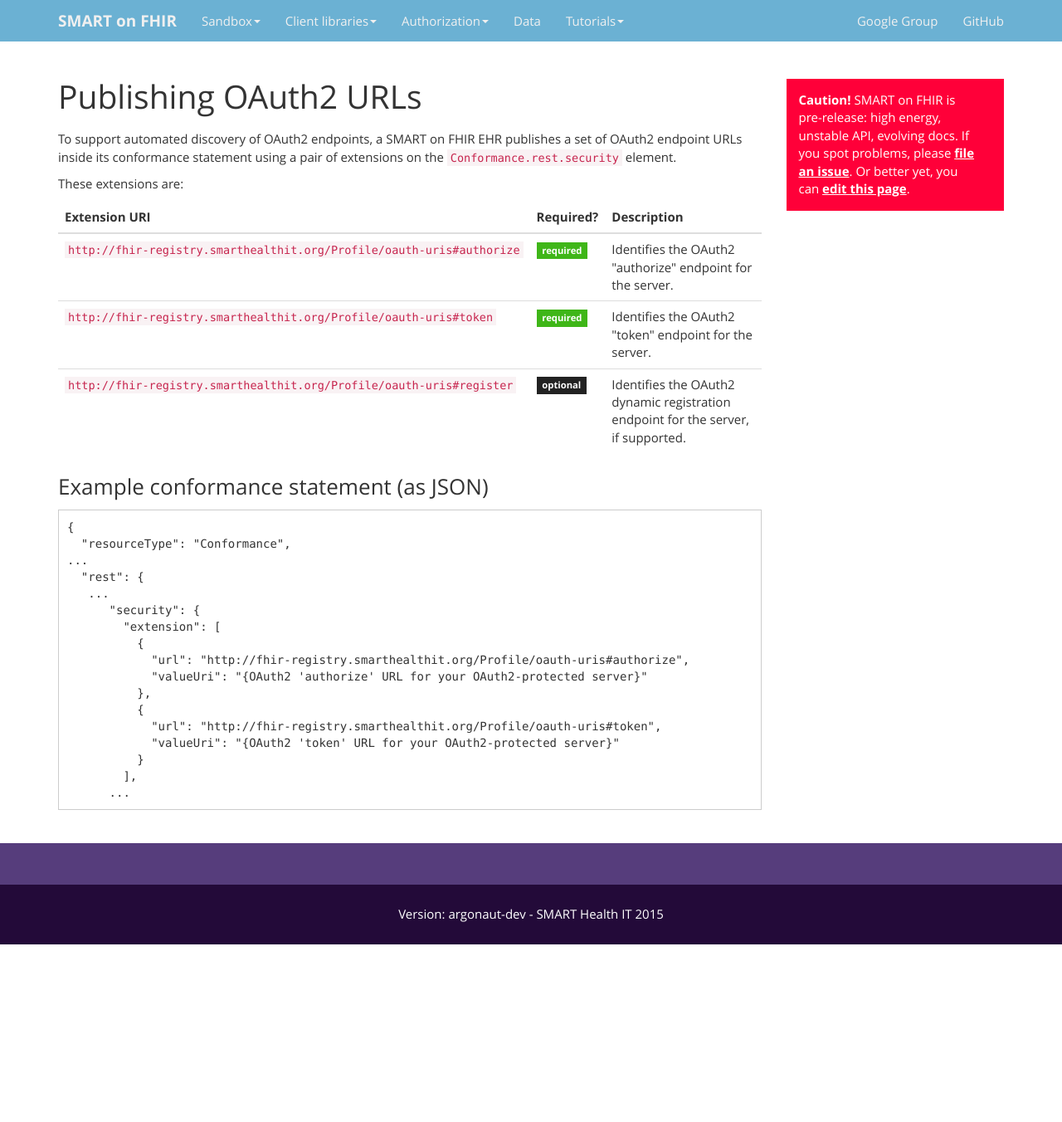
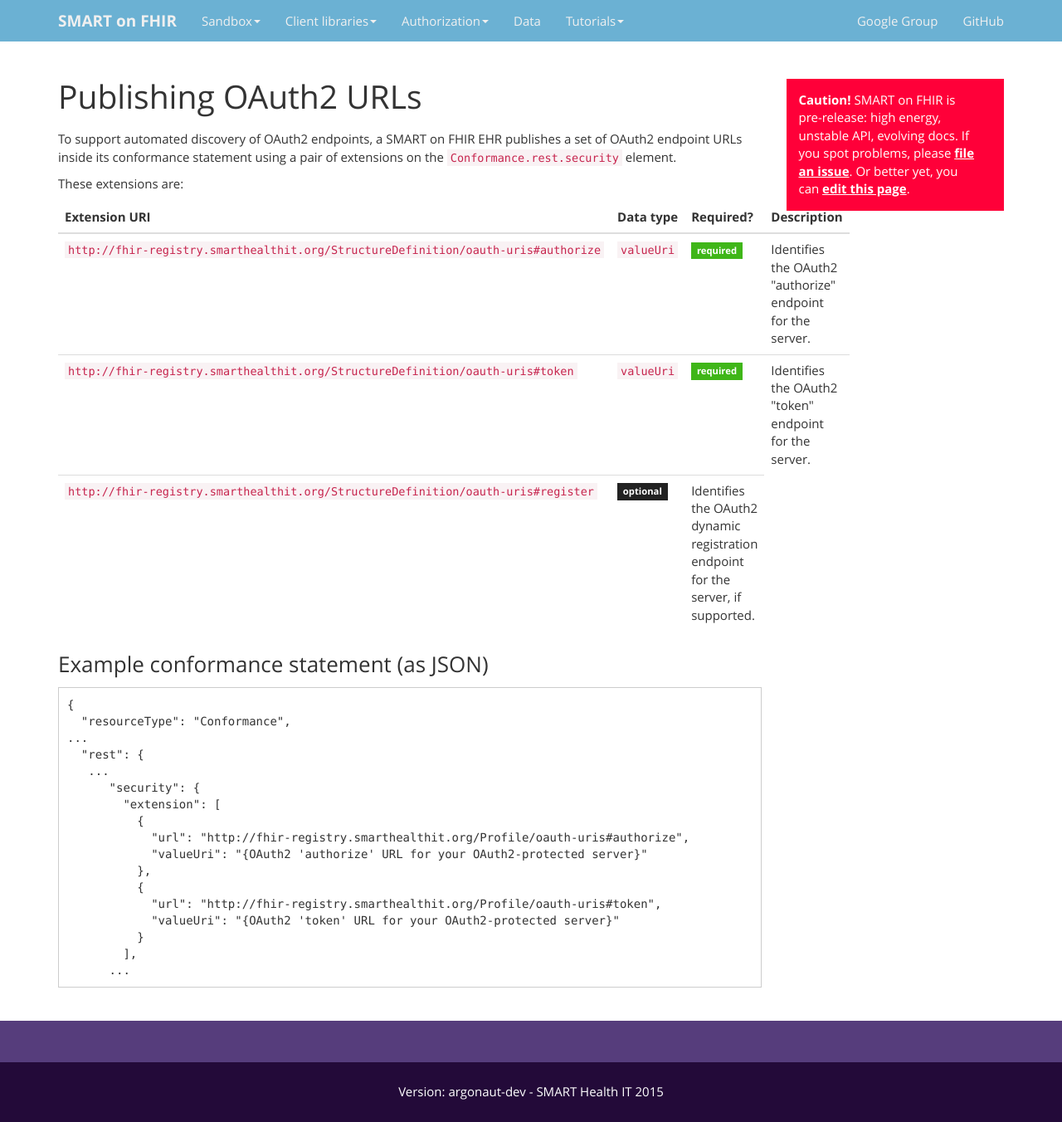
Before and after one commit to smart-on-fhir/smart-on-fhir.github.io, a Jekyll site: the page built from authorization/conformance-statement/index.md, in a window 1280 px wide. Shown: the whole page at 83% size. Built offline with Jekyll 4.4.1, drawn with Linux system fonts in a browser that asks for light colours; Markdown is read by kramdown in place of the engine named in the settings; before the commit the page ends 1138 px from its top, so only the background shows below that.

Commit message:
Update "Profile" to "StructureDefinition" for DSTU2

```diff
--- a/authorization/conformance-statement/index.md
+++ b/authorization/conformance-statement/index.md
@@ -12,26 +12,29 @@
 <table class="table">
   <thead>
     <th>Extension URI</th>
+    <th>Data type</th>
     <th>Required?</th>
     <th>Description</th>
   </thead>
   <tbody>
     <tr>
-      <td><code>http://fhir-registry.smarthealthit.org/Profile/oauth-uris#authorize</code></td>
+      <td><code>http://fhir-registry.smarthealthit.org/StructureDefinition/oauth-uris#authorize</code></td>
+      <td><code>valueUri</code></td>
       <td><span class="label label-success">required</span></td>
       <td>
 Identifies the OAuth2 "authorize" endpoint for the server.
       </td>
     </tr>
     <tr>
-      <td><code>http://fhir-registry.smarthealthit.org/Profile/oauth-uris#token</code></td>
+      <td><code>http://fhir-registry.smarthealthit.org/StructureDefinition/oauth-uris#token</code></td>
+      <td><code>valueUri</code></td>
       <td><span class="label label-success">required</span></td>
       <td>
 Identifies the OAuth2 "token" endpoint for the server.
       </td>
     </tr>
     <tr>
-      <td><code>http://fhir-registry.smarthealthit.org/Profile/oauth-uris#register</code></td>
+      <td><code>http://fhir-registry.smarthealthit.org/StructureDefinition/oauth-uris#register</code></td>
       <td><span class="label label-default">optional</span></td>
       <td>
 Identifies the OAuth2 dynamic registration endpoint for the server, if supported.
```
